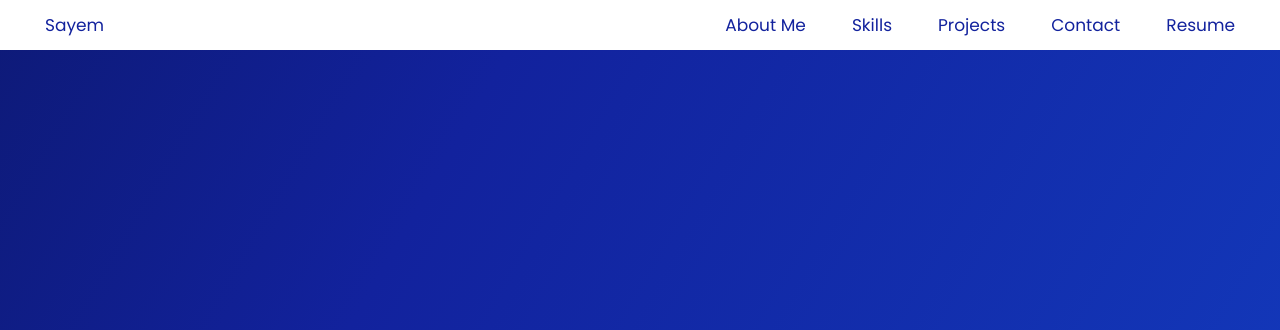
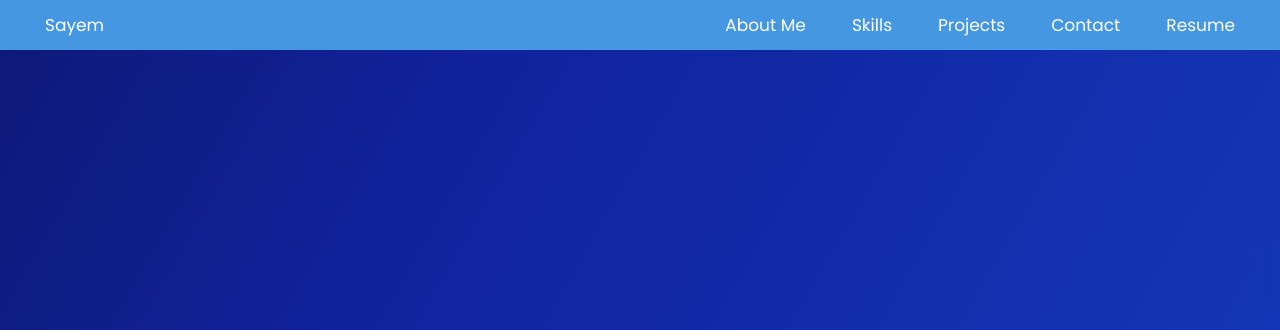
Before and after one commit to Sayem-75/personal-site, a plain HTML site: page index.html in a window 1280 px wide. Shown: the top 330 px of the page. Drawn offline with Linux system fonts and the light colour scheme.

Commit message:
Changed navbar look

```diff
--- a/style.css
+++ b/style.css
@@ -28,7 +28,7 @@ html {
 
 .navbar {
     overflow: hidden;
-    background-color: #ffffff;
+    background-color: #4697e2;
     position: sticky;
     top: 0;
     z-index: 100;
@@ -39,7 +39,7 @@ html {
 }
 
 .navbar a {
-    color: #12229d;
+    color: #ffffff;
     padding: 14px 16px;
     text-decoration: none;
     font-size: 17px;
@@ -57,7 +57,7 @@ html {
 }
 
 .navbar a.active {
-  color: #12229d;
+  color: #ffffff;
 }
 
 #hero {
```
